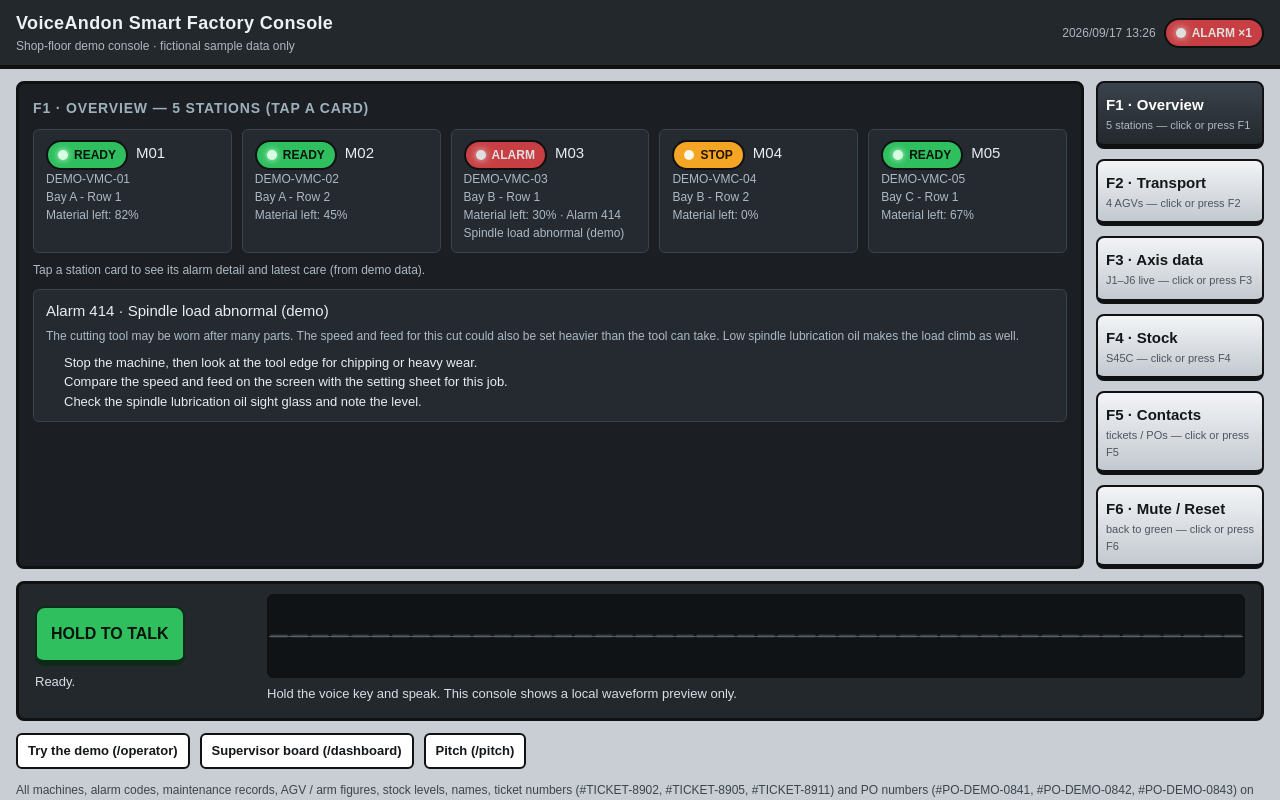
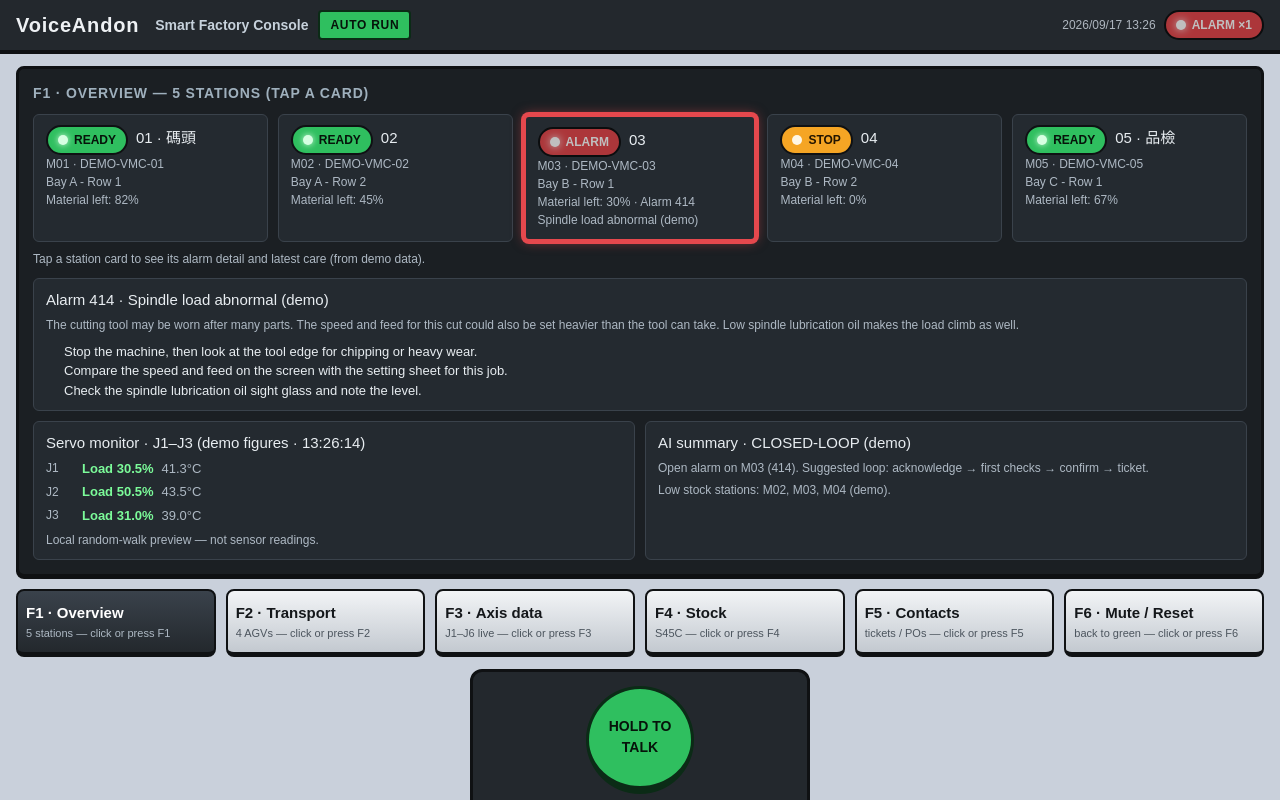
Before and after one commit to ming062027-hue/AssemblyAI, a Next.js app: page / in a window 1280 px wide. Shown: the top 800 px of the page. Built offline with nearby package versions, Linux system fonts and the light colour scheme.

Commit message:
[看板資料線/OpenCode-muse-spark] 首頁還原截圖風格＋語音卡縮回置中置底

```diff
--- a/src/app/page.tsx
+++ b/src/app/page.tsx
@@ -1,7 +1,12 @@
 "use client";
 
 // 看板資料線：首頁＝車間控制台風格（自有樣式，不含任何第三方品牌字樣）。
-// - 外觀：冷灰底、高對比、hh-card / hh-softkey、自繪 READY / ALARM 燈、雙分屏＋右側 6 鍵；語音調度（按住說話＋波形＋待命中）置於主排最底下全寬、不在側欄。
+// - 版式（依主控派工單文字描述還原；原始 HTML 全文未收到，見交接檔 13n）：
+//   頂部深色列（VoiceAndon｜Smart Factory Console＋綠色 AUTO RUN｜READY/ALARM＋時間）、
+//   5 站卡（01碼頭–05品檢，紅框標示實際告警站）、左下伺服 J1–J3、右下 AI 摘要 CLOSED-LOOP、
+//   F1–F6 橫排軟鍵、底部 STATUS 列。
+//   語音卡保持固定寬度（不拉全寬），置於主內容最底下置中；右側語音區已移除。
+// - CSS 變數 --hh-bg:#c9d0db、--hh-panel:#dce2ec 照派工單採用；其餘為同色系延伸。
 // - F1–F6 可點、可按鍵盤 F1–F6 真切換；內容只用 src/data 現有 M01–M05 / 警報 / 保養（自編示範資料）。
 //   F2 AGV 4 台可點派車（本機狀態、不控制真車）；F3 J1–J6 負載/溫度每 1.5 秒本機跳動（示意、非感測值）；
 //   F4 S45C 庫存 <50 紅字＋一鍵催料鈕（本機旗標、未連線）；F5 通訊錄明細（虛構技師＋示範單號 #TICKET-8902 / #PO-DEMO-…）；
@@ -54,6 +59,15 @@ const FUNC_KEYS: { key: FuncKey; label: string; hint: string }[] = [
   { key: "F5", label: "Contacts", hint: "tickets / POs" },
   { key: "F6", label: "Mute / Reset", hint: "back to green" },
 ];
+
+// 站號中文名：派工單只給 01碼頭、05品檢，中間三站不猜，用資料 location。
+const STATION_NAMES: Record<string, string> = {
+  M01: "01 · 碼頭",
+  M02: "02",
+  M03: "03",
+  M04: "04",
+  M05: "05 · 品檢",
+};
 
 function lampClass(status: string): string {
   if (status === "alarm") return "hh-lamp hh-lamp-alarm";
@@ -320,16 +334,24 @@ export default function Home() {
   const selectedJobs = selected ? maintenanceRecords.filter((r) => r.machine_id === selected.id).slice(0, 2) : [];
   const lowStations = machines.filter((m) => m.material_left < 50);
   const dispatchedCount = agvs.filter((a) => a.status === "enroute").length;
+  const servoJoints = joints.slice(0, 3);
+  const alarmMachine = machines.find((m) => m.status === "alarm");
+  const voiceState = muted ? "已靜音" : talking ? "錄音中" : "待命中";
 
   return (
     <main className="hh-root">
       <style>{`
-        .hh-root { background: #c9ced4; color: #16191c; min-height: 100%; display: flex; flex-direction: column; }
-        .hh-topbar { background: #23282d; color: #eef1f4; display: flex; align-items: center; gap: 12px; padding: 10px 16px; border-bottom: 4px solid #0f1113; }
-        .hh-title { font-weight: 700; letter-spacing: 0.02em; font-size: 18px; }
-        .hh-subtitle { font-size: 12px; color: #aeb6bf; }
+        :root {
+          --hh-bg: #c9d0db;
+          --hh-panel: #dce2ec;
+        }
+        .hh-root { background: var(--hh-bg); color: #16191c; min-height: 100%; display: flex; flex-direction: column; }
+        .hh-topbar { background: #23282d; color: #eef1f4; display: flex; align-items: center; gap: 16px; padding: 10px 16px; border-bottom: 4px solid #0f1113; }
+        .hh-brand { font-weight: 800; letter-spacing: 0.04em; font-size: 20px; white-space: nowrap; }
+        .hh-console { display: flex; align-items: center; gap: 10px; font-size: 14px; font-weight: 700; color: #c7d2dc; }
+        .hh-auto { background: #2fbf5f; color: #06130a; font-size: 12px; font-weight: 800; padding: 4px 10px; border-radius: 4px; border: 2px solid #0b2b16; letter-spacing: 0.06em; }
         .hh-lamps { display: flex; gap: 8px; margin-left: auto; align-items: center; }
-        .hh-lamp { display: inline-flex; align-items: center; gap: 6px; font-size: 12px; font-weight: 700; padding: 4px 10px; border-radius: 999px; border: 2px solid #0f1113; color: #0f1113; background: #8b939c; }
+        .hh-lamp { display: inline-flex; align-items: center; gap: 6px; font-size: 12px; font-weight: 700; padding: 4px 10px; border-radius: 999px; border: 2px solid #0f1113; color: #0f1113; background: #8b939c; white-space: nowrap; }
         .hh-lamp::before { content: ""; width: 10px; height: 10px; border-radius: 999px; background: #4a5158; }
         .hh-lamp-ready { background: #2fbf5f; color: #06130a; }
         .hh-lamp-ready::before { background: #d6ffe2; box-shadow: 0 0 6px #d6ffe2; }
@@ -338,24 +360,32 @@ export default function Home() {
         .hh-lamp-stopped { background: #f5a524; color: #241500; }
         .hh-lamp-stopped::before { background: #fff7e6; }
         @keyframes hh-blink { 50% { filter: brightness(0.75); } }
-        .hh-body { display: grid; grid-template-columns: 1fr 168px; gap: 12px; padding: 12px 16px; flex: 1; }
-        @media (max-width: 760px) { .hh-body { grid-template-columns: 1fr; } }
-        .hh-screen { background: #1b1f23; color: #e8edf1; border: 3px solid #0f1113; border-radius: 8px; padding: 14px; min-height: 420px; }
-        .hh-screen h2 { font-size: 14px; color: #9fb0bd; margin: 0 0 10px; font-weight: 700; letter-spacing: 0.06em; }
-        .hh-card { background: #242a30; border: 1px solid #3a424b; border-radius: 6px; padding: 10px 12px; }
+        .hh-main { display: flex; flex-direction: column; gap: 12px; padding: 12px 16px; flex: 1; }
+        .hh-screen { background: var(--hh-panel); color: #16191c; border: 3px solid #0f1113; border-radius: 8px; padding: 14px; box-shadow: 0 2px 0 #0f1113; }
+        .hh-screen-dark { background: #1b1f23; color: #e8edf1; }
+        .hh-screen h2 { font-size: 14px; color: #4c555e; margin: 0 0 10px; font-weight: 700; letter-spacing: 0.06em; }
+        .hh-screen-dark h2 { color: #9fb0bd; }
+        .hh-card { background: #242a30; border: 1px solid #3a424b; border-radius: 6px; padding: 10px 12px; color: #e8edf1; }
+        .hh-card-light { background: #f4f6f9; border: 1px solid #9aa3ad; color: #16191c; }
         .hh-card h3 { margin: 0 0 4px; font-size: 15px; }
         .hh-card-click { cursor: pointer; }
         .hh-card-click[aria-pressed="true"] { border-color: #7CFC9A; box-shadow: 0 0 0 2px #7CFC9A; }
+        .hh-alarm-frame { border: 3px solid #e5484d; box-shadow: 0 0 0 2px #e5484d, 0 0 12px rgba(229,72,77,0.55); }
         .hh-meta { font-size: 12px; color: #aeb9c4; }
+        .hh-card-light .hh-meta { color: #4c555e; }
         .hh-grid5 { display: grid; grid-template-columns: repeat(auto-fit, minmax(150px, 1fr)); gap: 10px; }
+        .hh-midrow { display: grid; grid-template-columns: 1fr 1fr; gap: 10px; margin-top: 10px; }
+        @media (max-width: 760px) { .hh-midrow { grid-template-columns: 1fr; } }
         .hh-row { display: flex; align-items: center; gap: 8px; font-size: 13px; }
         .hh-table { width: 100%; border-collapse: collapse; font-size: 13px; }
         .hh-table th, .hh-table td { border: 1px solid #3a424b; padding: 6px 8px; text-align: left; }
         .hh-table th { background: #2b3239; color: #c7d2dc; }
         .hh-low { color: #ff8a8e; font-weight: 800; }
+        .hh-card-light .hh-low { color: #c81e2b; }
         .hh-ok { color: #7CFC9A; font-weight: 800; }
-        .hh-keys { display: flex; flex-direction: column; gap: 10px; }
-        @media (max-width: 760px) { .hh-keys { flex-direction: row; flex-wrap: wrap; } }
+        .hh-card-light .hh-ok { color: #137a3a; }
+        .hh-fkeys { display: grid; grid-template-columns: repeat(6, 1fr); gap: 10px; }
+        @media (max-width: 760px) { .hh-fkeys { grid-template-columns: repeat(3, 1fr); } }
         .hh-softkey { background: linear-gradient(#f2f4f6, #c3c9d0); border: 2px solid #0f1113; border-bottom-width: 5px; border-radius: 8px; padding: 10px 8px; text-align: left; cursor: pointer; color: #14171a; min-height: 64px; }
         .hh-softkey small { display: block; font-size: 11px; color: #4c555e; }
         .hh-softkey strong { font-size: 15px; }
@@ -364,22 +394,26 @@ export default function Home() {
         .hh-mini { background: #2fbf5f; border: 2px solid #0b2b16; border-bottom-width: 4px; border-radius: 6px; font-weight: 700; font-size: 13px; padding: 6px 10px; cursor: pointer; color: #06130a; margin-top: 8px; }
         .hh-mini:disabled { background: #6b7280; border-color: #374151; color: #e5e7eb; cursor: not-allowed; }
         .hh-mini-ghost { background: #39414a; border-color: #14181c; color: #e8edf1; }
-        .hh-voicebar { background: #23282d; border: 3px solid #0f1113; border-radius: 8px; padding: 10px 16px 14px; display: grid; grid-template-columns: 220px 1fr; gap: 12px; align-items: center; grid-column: 1 / -1; }
-        @media (max-width: 760px) { .hh-voicebar { grid-template-columns: 1fr; } }
-        .hh-talk { background: #2fbf5f; border: 2px solid #0b2b16; border-bottom-width: 6px; border-radius: 10px; font-weight: 800; font-size: 16px; padding: 14px; cursor: pointer; color: #06130a; user-select: none; touch-action: none; }
-        .hh-talk:active, .hh-talk[data-on="true"] { background: #e5484d; color: #fff; border-color: #4d0f12; }
-        .hh-wave { width: 100%; height: 84px; border: 2px solid #0f1113; border-radius: 6px; display: block; background: #101315; }
-        .hh-voiceline { color: #d7dee5; font-size: 13px; margin-top: 6px; min-height: 20px; }
-        .hh-links { display: flex; gap: 10px; flex-wrap: wrap; font-size: 13px; padding: 0 16px 12px; background: #c9ced4; }
+        .hh-voice-wrap { display: flex; justify-content: center; }
+        .hh-voice-card { width: 340px; max-width: 100%; background: #23282d; border: 3px solid #0f1113; border-radius: 12px; padding: 14px; display: flex; flex-direction: column; align-items: center; gap: 10px; box-shadow: 0 2px 0 #0f1113; }
+        .hh-talk-round { width: 108px; height: 108px; border-radius: 50%; background: #2fbf5f; border: 3px solid #0b2b16; border-bottom-width: 8px; font-weight: 800; font-size: 14px; cursor: pointer; color: #06130a; user-select: none; touch-action: none; }
+        .hh-talk-round:active, .hh-talk-round[data-on="true"] { background: #e5484d; color: #fff; border-color: #4d0f12; }
+        .hh-voice-state { color: #d7dee5; font-size: 13px; font-weight: 700; letter-spacing: 0.08em; }
+        .wave-bar { width: 100%; height: 64px; border: 2px solid #0f1113; border-radius: 6px; display: block; background: #101315; }
+        .hh-voiceline { color: #d7dee5; font-size: 12px; min-height: 18px; text-align: center; }
+        .hh-statusbar { background: #23282d; color: #eef1f4; display: flex; align-items: center; gap: 10px; padding: 8px 16px; border-top: 4px solid #0f1113; font-size: 12px; font-weight: 700; letter-spacing: 0.04em; }
+        .hh-statusbar .hh-clock { margin-left: auto; font-size: 12px; color: #aeb6bf; font-variant-numeric: tabular-nums; }
+        .hh-links { display: flex; gap: 10px; flex-wrap: wrap; font-size: 13px; padding: 0 16px 12px; background: var(--hh-bg); }
         .hh-links a { background: #fff; border: 2px solid #0f1113; border-radius: 6px; padding: 6px 10px; color: #14171a; font-weight: 600; text-decoration: none; }
-        .hh-note { font-size: 12px; color: #3c444c; padding: 0 16px 16px; background: #c9ced4; }
+        .hh-note { font-size: 12px; color: #3c444c; padding: 0 16px 16px; background: var(--hh-bg); }
         .hh-clock { font-size: 12px; color: #aeb6bf; font-variant-numeric: tabular-nums; }
       `}</style>
 
       <div className="hh-topbar">
-        <div>
-          <div className="hh-title">VoiceAndon Smart Factory Console</div>
-          <div className="hh-subtitle">Shop-floor demo console · fictional sample data only</div>
+        <div className="hh-brand">VoiceAndon</div>
+        <div className="hh-console">
+          Smart Factory Console
+          <span className="hh-auto">AUTO RUN</span>
         </div>
         <div className="hh-lamps" role="status" aria-label="Shop status">
           <span className="hh-clock">{clock}</span>
@@ -389,8 +423,8 @@ export default function Home() {
         </div>
       </div>
 
-      <div className="hh-body">
-        <section className="hh-screen" aria-label={`${funcKey} screen`} aria-live="polite">
+      <div className="hh-main">
+        <section className="hh-screen hh-screen-dark" aria-label={`${funcKey} screen`} aria-live="polite">
           {funcKey === "F1" && (
             <div>
               <h2>F1 · OVERVIEW — 5 STATIONS (TAP A CARD)</h2>
@@ -398,7 +432,7 @@ export default function Home() {
                 {machines.map((m) => (
                   <div
                     key={m.id}
-                    className="hh-card hh-card-click"
+                    className={`hh-card hh-card-click${m.status === "alarm" ? " hh-alarm-frame" : ""}`}
                     role="button"
                     tabIndex={0}
                     aria-pressed={selectedId === m.id}
@@ -412,9 +446,9 @@ export default function Home() {
                   >
                     <div className="hh-row">
                       <span className={lampClass(m.status)}>{lampText(m.status)}</span>
-                      <h3>{m.id}</h3>
+                      <h3>{STATION_NAMES[m.id] ?? m.id}</h3>
                     </div>
-                    <div className="hh-meta">{m.name}</div>
+                    <div className="hh-meta">{m.id} · {m.name}</div>
                     <div className="hh-meta">{m.location}</div>
                     <div className="hh-meta">
                       Material left: {m.material_left}%{m.current_alarm ? ` · Alarm ${m.current_alarm}` : ""}
@@ -472,6 +506,34 @@ export default function Home() {
                   </ol>
                 </div>
               )}
+              <div className="hh-midrow">
+                <div className="hh-card">
+                  <h3>Servo monitor · J1–J3 (demo figures{jointTick ? ` · ${jointTick}` : ""})</h3>
+                  {servoJoints.map((j) => (
+                    <div key={j.joint} className="hh-row" style={{ marginTop: 4 }}>
+                      <span className="hh-meta" style={{ width: 28 }}>{j.joint}</span>
+                      <span className={j.load >= 70 ? "hh-low" : "hh-ok"}>Load {j.load.toFixed(1)}%</span>
+                      <span className={j.temp >= 60 ? "hh-low" : ""} style={{ color: j.temp >= 60 ? undefined : "#aeb9c4" }}>
+                        {j.temp.toFixed(1)}°C
+                      </span>
+                    </div>
+                  ))}
+                  <div className="hh-meta" style={{ marginTop: 6 }}>
+                    Local random-walk preview — not sensor readings.
+                  </div>
+                </div>
+                <div className="hh-card">
+                  <h3>AI summary · CLOSED-LOOP (demo)</h3>
+                  <div className="hh-meta">
+                    {alarmMachine
+                      ? `Open alarm on ${alarmMachine.id} (${alarmMachine.current_alarm ?? "—"}). Suggested loop: acknowledge → first checks → confirm → ticket.`
+                      : "No open alarms. Loop closed: all 5 stations reporting normal (demo data)."}
+                  </div>
+                  <div className="hh-meta" style={{ marginTop: 4 }}>
+                    Low stock stations: {lowStations.length === 0 ? "none" : lowStations.map((m) => m.id).join(", ")} (demo).
+                  </div>
+                </div>
+              </div>
             </div>
           )}
 
@@ -672,7 +734,7 @@ export default function Home() {
           )}
         </section>
 
-        <nav className="hh-keys" aria-label="Function keys">
+        <nav className="hh-fkeys" aria-label="Function keys">
           {FUNC_KEYS.map((f) => (
             <button
               key={f.key}
@@ -687,11 +749,11 @@ export default function Home() {
           ))}
         </nav>
 
-        <div className="hh-voicebar">
-          <div>
+        <div className="hh-voice-wrap">
+          <div className="hh-voice-card" aria-label="Voice dispatch card">
             <button
               type="button"
-              className="hh-talk"
+              className="hh-talk-round"
               data-on={talking}
               aria-label="Hold to talk (demo preview)"
               onMouseDown={startTalk}
@@ -701,13 +763,19 @@ export default function Home() {
             >
               {talking ? "● TALKING… release" : "HOLD TO TALK"}
             </button>
-            <div className="hh-voiceline">{muted ? "Console muted." : talking ? "Recording preview…" : "Ready."}</div>
-          </div>
-          <div>
-            <canvas ref={canvasRef} className="hh-wave" width={640} height={84} aria-label="Voice waveform preview" />
-            <div className="hh-voiceline" aria-live="polite">{voiceLine}</div>
+            <div className="hh-voice-state">{voiceState}</div>
+            <canvas ref={canvasRef} className="wave-bar" width={300} height={64} aria-label="Voice waveform preview" />
+            <div className="hh-voiceline" aria-live="polite">{muted ? "Console muted." : voiceLine}</div>
           </div>
         </div>
+      </div>
+
+      <div className="hh-statusbar" role="status" aria-label="Console status">
+        <span className={alarmCount > 0 ? "hh-lamp hh-lamp-alarm" : "hh-lamp hh-lamp-ready"}>
+          {alarmCount > 0 ? `STATUS · ALARM ×${alarmCount}` : "STATUS · READY"}
+        </span>
+        <span>{alarmMachine ? `${alarmMachine.id} / alarm ${alarmMachine.current_alarm ?? "—"} (demo)` : "All stations normal (demo)"}</span>
+        <span className="hh-clock">{clock}</span>
       </div>
 
       <div className="hh-links">
```
